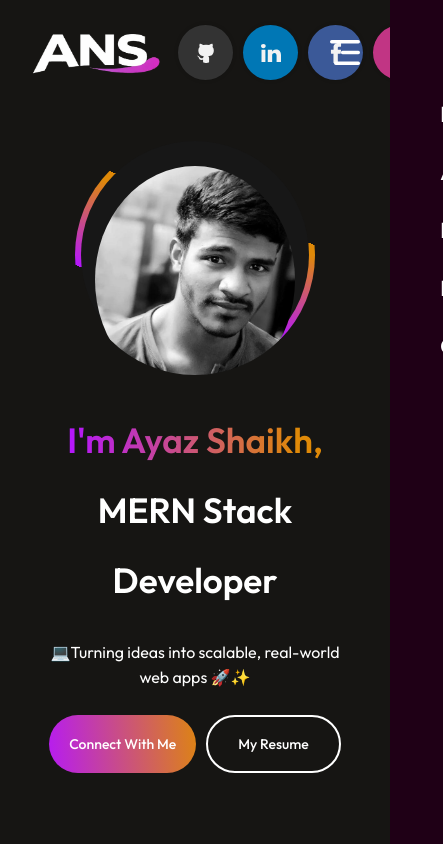
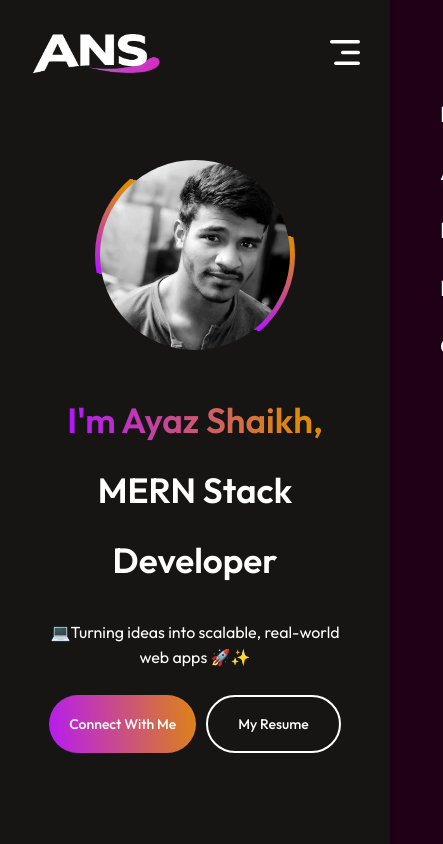
Before and after one commit to Shaikh-Ayaz04/Portfolio, a React (Vite) app: page / in a window 390 px wide. Shown: the top 844 px of the page, 443 px wide, since content can reach past the window. Built offline with nearby package versions, Linux system fonts and the light colour scheme; a web font is replaced by a local one.

Commit message:
refactor: adjust profile image size for mobile view and hide social buttons in navbar

```diff
--- a/src/Components/Hero/Hero.css
+++ b/src/Components/Hero/Hero.css
@@ -116,9 +116,10 @@
 }
 
 @media(max-width:768px){
-    .profile-img {
+    .profile-wrapper {
         margin-top: 50px;
         width: 200px;
+        height: 200px;
     }
     .hero h1{
         margin-top: 10px;
--- a/src/Components/Navbar/Navbar.css
+++ b/src/Components/Navbar/Navbar.css
@@ -139,9 +139,9 @@
         margin: 20px 6%;
     }
 
-    .nav-connect {
-        display: none;
-    }
+    .social-buttons {
+    display: none;
+  }
 
     .nav-mob-open {
         display: block;
```
